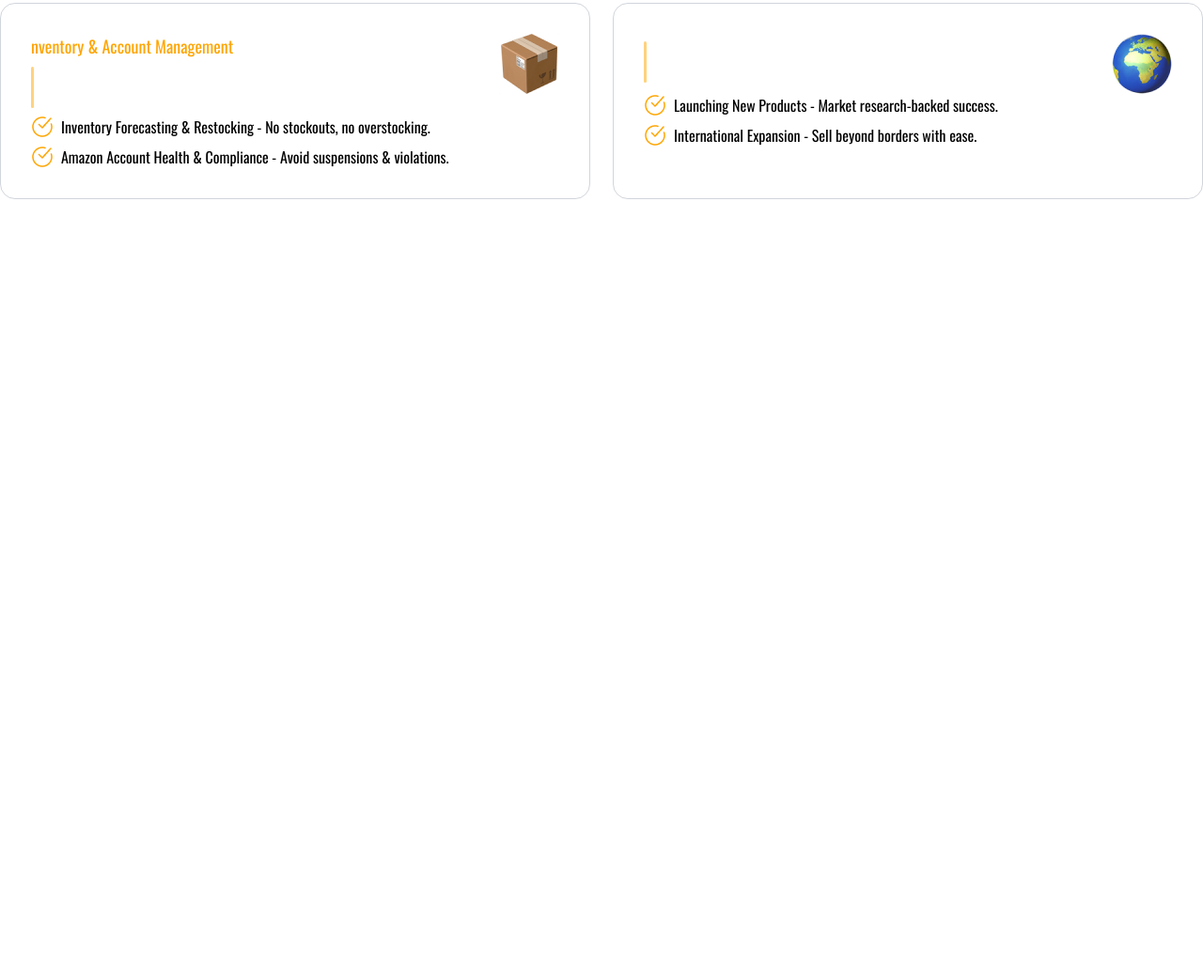
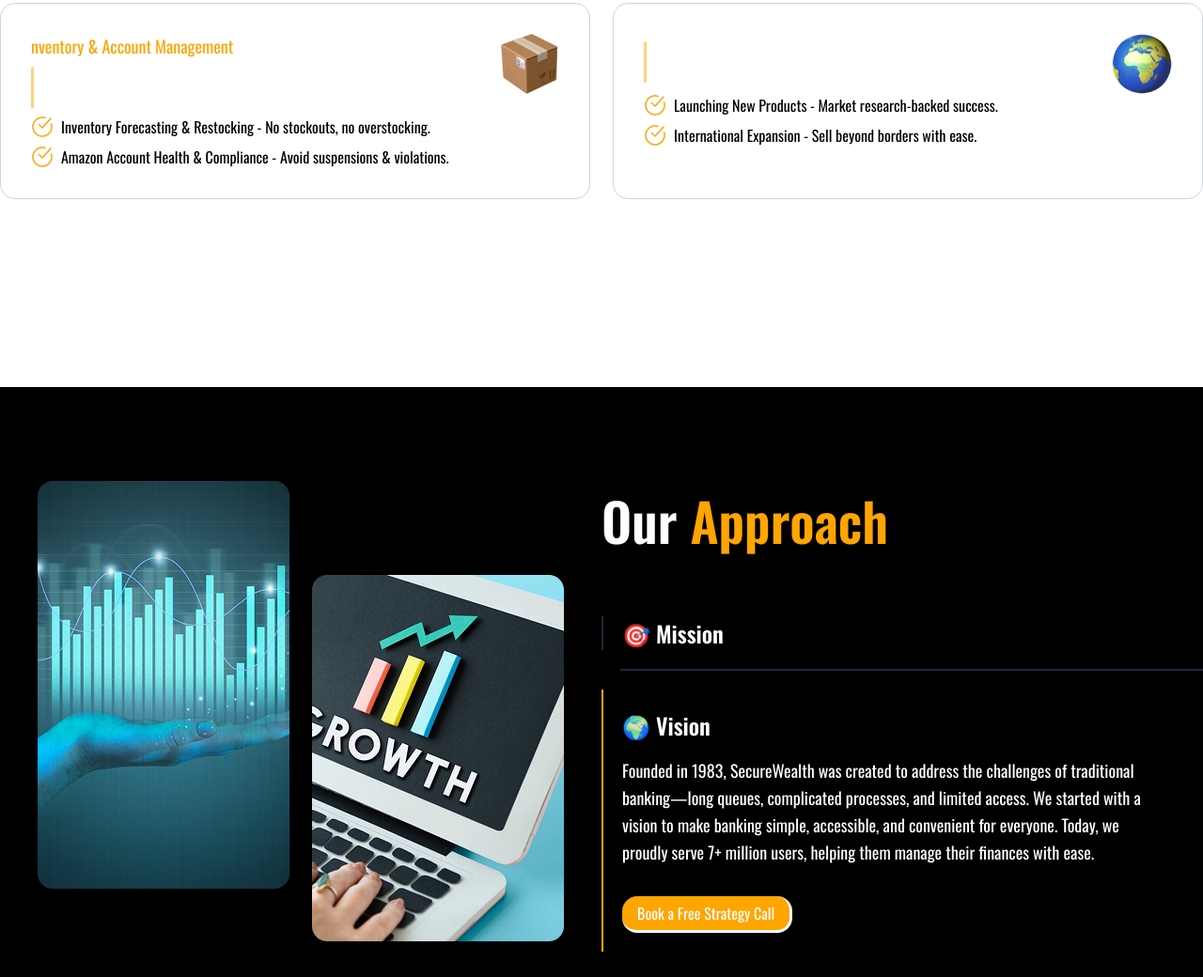
Before and after one commit to shihad-hasan07/FINTRIXX-task, a plain HTML site: page index.html in a window 1280 px wide. Shown: the part 2807-3847 px from the top of the page at 94% size. Before the commit the page ends 3219 px from the top, so only its background shows below. Drawn offline with nearby package versions, Linux system fonts and the light colour scheme.

Commit message:
Our approach section -done

```diff
--- a/index.html
+++ b/index.html
@@ -232,6 +232,32 @@
             </div>
         </div>
     </section>
+
+    <!-- our approach -->
+    <section class="bg-black py-25">
+        <div class="container mx-auto flex justify-between">
+            <div class="w-full flex justify-center gap-6">
+                <img class="w-[268px] h-[434px]" src="./asset/image (3).png" alt="">
+                <img class="w-[268px] h-[390px] mt-25" src="./asset/image (4).png" alt="">
+            </div>
+
+            <div class="w-full text-white">
+                <p class="text-[56px] text-white font-semibold mb-15">Our <span
+                        class="text-secondaryCol">Approach</span></p>
+                <p class="text-[24px] font-semibold px-5 border-l-2 border-gray-800">🎯 Mission</p>
+                <div class="border-t-2 border-gray-800 w-full my-5 mx-5"></div>
+                <div class="p-5 border-l-2 border-secondaryCol">
+                    <p class="text-[24px] mb-4 font-semibold">🌍 Vision</p>
+                    <p class="text-[18px] leading-[29px]">Founded in 1983, SecureWealth was created to address the
+                        challenges of traditional <br> banking—long queues, complicated processes, and limited access.
+                        We started with a <br> vision to make banking simple, accessible, and convenient for everyone.
+                        Today, we <br> proudly serve 7+ million users, helping them manage their finances with ease.</p>
+                    <p class="mt-8 bg-secondaryCol w-fit text-white rounded-2xl px-4 py-1.5 border-b-3 border-r-3 border-white">
+                        Book a
+                        Free Strategy Call</p>
+                </div>
+            </div>
+    </section>
 </body>
 
 </html>
```
Also changed, not shown: asset/image (3).png (added), asset/image (4).png (added).
